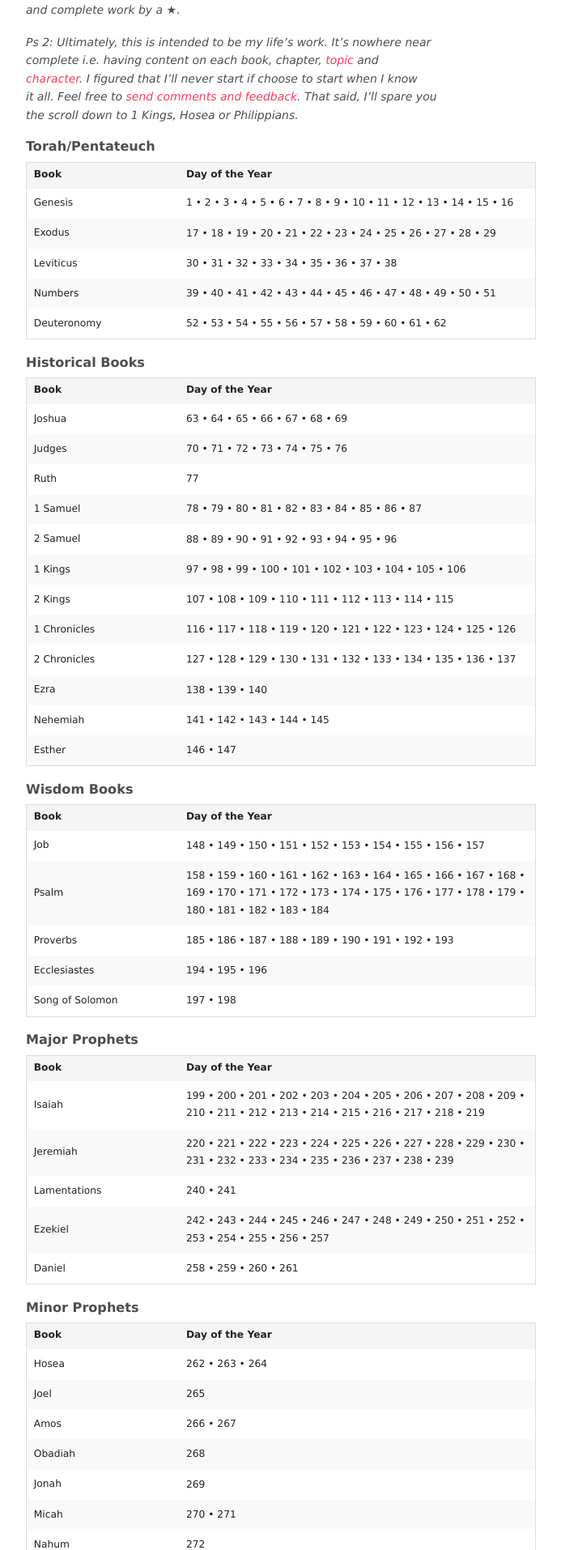
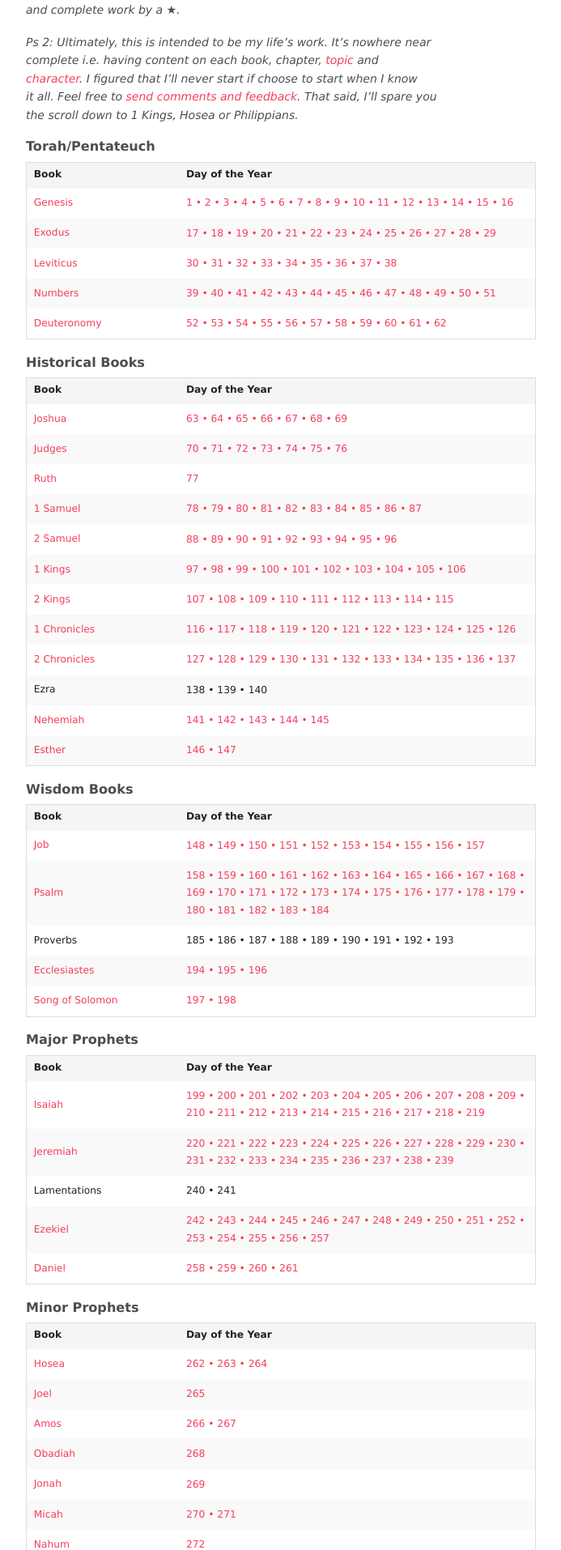
Before and after one commit to itskingori/systematic-theology, a Jekyll site: the page built from index.md, in a window 1280 px wide. Shown: the part 541-2455 px from the top of the page at 81% size, without its empty margins (293-986 px from the left). Built offline with Jekyll 4.4.1, drawn with Linux system fonts in a browser that asks for light colours.

Commit message:
Add link to books-days breakdown

```diff
--- a/index.md
+++ b/index.md
@@ -50,8 +50,15 @@
   <tbody>
 {% for book in entry.books %}
     <tr>
+    {% assign slug = book.title | replace: ' ', '-' | downcase %}
+    {% if slug == 'proverbs' or slug == 'lamentations' or slug == 'ezra' %}
       <td>{{ book.title }}</td>
       <td>{{ book.days | join: ' • ' }}</td>
+    {% else %}
+      {% assign book_url = 'https://enduringword.com/commentary/' | append: slug | append: '-1' %}
+      <td><a target="_blank" href="{{ book_url }}">{{ book.title }}</a></td>
+      <td><a target="_blank" href="{{ book_url }}">{{ book.days | join: ' • ' }}</a></td>
+    {% endif %}
     </tr>
 {% endfor %}
   </tbody>
```
